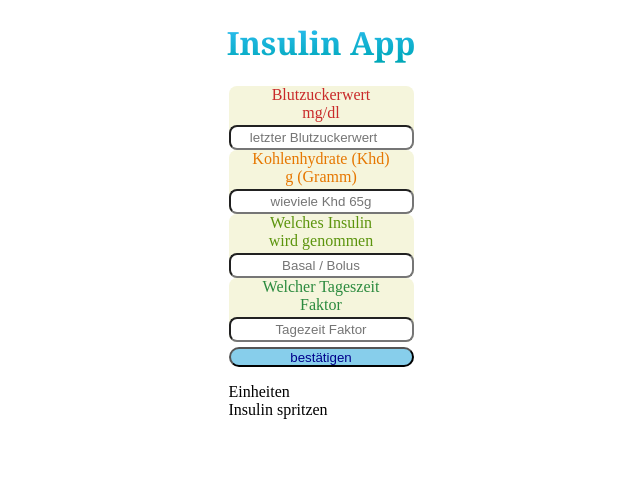
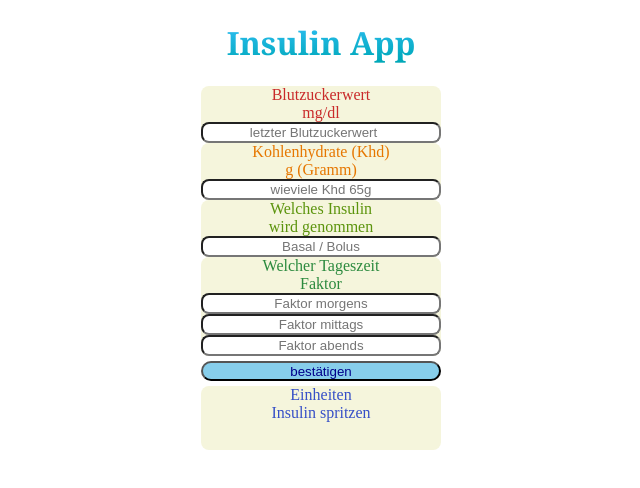
Before and after one commit to FreytagDom/capstone-project, a Next.js app: page / in a window 1280 px wide. Shown: the top 488 px of the page, without its empty margins (319-959 px from the left). Built offline with nearby package versions, Linux system fonts and the light colour scheme.

Commit message:
add styling and insulin daylifactro

```diff
--- a/components/HomeInput.js
+++ b/components/HomeInput.js
@@ -10,15 +10,25 @@ export default function Input({ onAddData }) {
     const bloodsugar = form.bloodsugar.value;
     const carbohydrates = form.carbohydrates.value;
     const insulin = form.insulin.value;
-    const factor = form.factor.value;
-    InsulinUnit(bloodsugar, carbohydrates, factor);
+    const morningfactor = form.morningfactor.value;
+    const lunchfactor = form.lunchfactor.value;
+    const eveningfactor = form.eveningfactor.value;
+    InsulinUnit(
+      bloodsugar,
+      carbohydrates,
+      morningfactor,
+      lunchfactor,
+      eveningfactor
+    );
 
     const cardData = {
       id: nanoid(),
       bloodsugar: bloodsugar,
       carbohydrates: carbohydrates,
       insulin: insulin,
-      factor: factor,
+      morningfactor: morningfactor,
+      lunchfactor: lunchfactor,
+      eveningfactor: eveningfactor,
       calculateUnit: value,
     };
 
@@ -26,13 +36,22 @@ export default function Input({ onAddData }) {
     form.reset();
   }
   const [value, setValue] = useState();
-  function InsulinUnit(bloodsugar, carbohydrates, factor) {
+  function InsulinUnit(
+    bloodsugar,
+    carbohydrates,
+    morningfactor,
+    lunchfactor,
+    eveningfactor
+  ) {
     const targetValue = 100;
     const corretionValue = 60;
-
     const calculateUnit =
-      (bloodsugar - targetValue) / corretionValue + carbohydrates / factor;
-    setValue(calculateUnit);
+      (bloodsugar - targetValue) / corretionValue +
+      carbohydrates / (morningfactor || lunchfactor || eveningfactor);
+    setValue(calculate);
+    function calculate() {
+      return Number.parseFloat(calculateUnit).toFixed(1);
+    }
   }
 
   return (
@@ -75,16 +94,27 @@ export default function Input({ onAddData }) {
           Welcher Tageszeit <br /> Faktor
           <DataInput
             type="decimal"
-            name="factor"
-            placeholder="Tagezeit Faktor"
-            id="factor"
+            name="morningfactor"
+            placeholder="Faktor morgens"
+            id="morningfactor"
+          />
+          <DataInput
+            type="decimal"
+            name="lunchfactor"
+            placeholder="Faktor mittags"
+            id="lunchfactor"
+          />
+          <DataInput
+            type="decimal"
+            name="eveningfactor"
+            placeholder="Faktor abends"
+            id="eveningfactor"
           />
         </LabelFa>
-
         <Button type="submit">bestätigen</Button>
-        <p>
+        <InsulinUnits htmlFor="insulinunits">
           {value} Einheiten <br /> Insulin spritzen
-        </p>
+        </InsulinUnits>
       </EntryForm>
     </>
   );
@@ -95,7 +125,7 @@ const Label = styled.label`
   border-radius: 8px;
   display: grid;
   text-align: center;
-  height: 4rem;
+  height: min 4rem;
 `;
 const LabelBz = styled(Label)`
   color: #c92a2a;
@@ -120,11 +150,30 @@ const Button = styled.button`
   background-color: skyblue;
   color: darkblue;
   margin-top: 5px;
+  margin-bottom: 5px;
   border-radius: 15px;
   height: 20px;
+`;
+
+const InsulinUnits = styled.li`
+  color: #364fc7;
+  background-color: beige;
+  border-radius: 8px;
+  display: grid;
+  text-align: center;
+  height: 4rem;
+  position: inherit;
 `;
 
 const EntryForm = styled.form`
   display: grid;
   justify-content: center;
+  display: grid;
+  gap: auto;
+  grid-template-columns: repeat(auto-fit, minmax(240px, 1fr));
+  align-content: start;
+  margin: 0;
+  padding: 0;
+  overflow-y: auto;
+  justify-content: center;
 `;
--- a/pages/index.js
+++ b/pages/index.js
@@ -29,8 +29,12 @@ export default function Home() {
               </Insulin>
               <br />
               <Factor>
-                Insulin Faktor: <br /> {item.factor}
+                Insulin Faktor: <br /> {item.morningfactor} {item.lunchfactor}{' '}
+                {item.eveningfactor}
               </Factor>
+              <InsulinUnits>
+                gepritzte Insulin <br /> Menge: {item.calculateUnit}
+              </InsulinUnits>
             </Saved>
           );
         })}
@@ -48,7 +52,7 @@ const Wrapper = styled.section`
 
 const CardGrid = styled.ul`
   display: grid;
-  gap: 5rem;
+  gap: auto;
   grid-template-columns: repeat(auto-fit, minmax(240px, 1fr));
   align-content: start;
   margin: 0;
@@ -83,3 +87,7 @@ const Carbohydrates = styled.span`
 const Factor = styled.span`
   color: #2b8a3e;
 `;
+
+const InsulinUnits = styled.span`
+  color: #364fc7;
+`;
```
